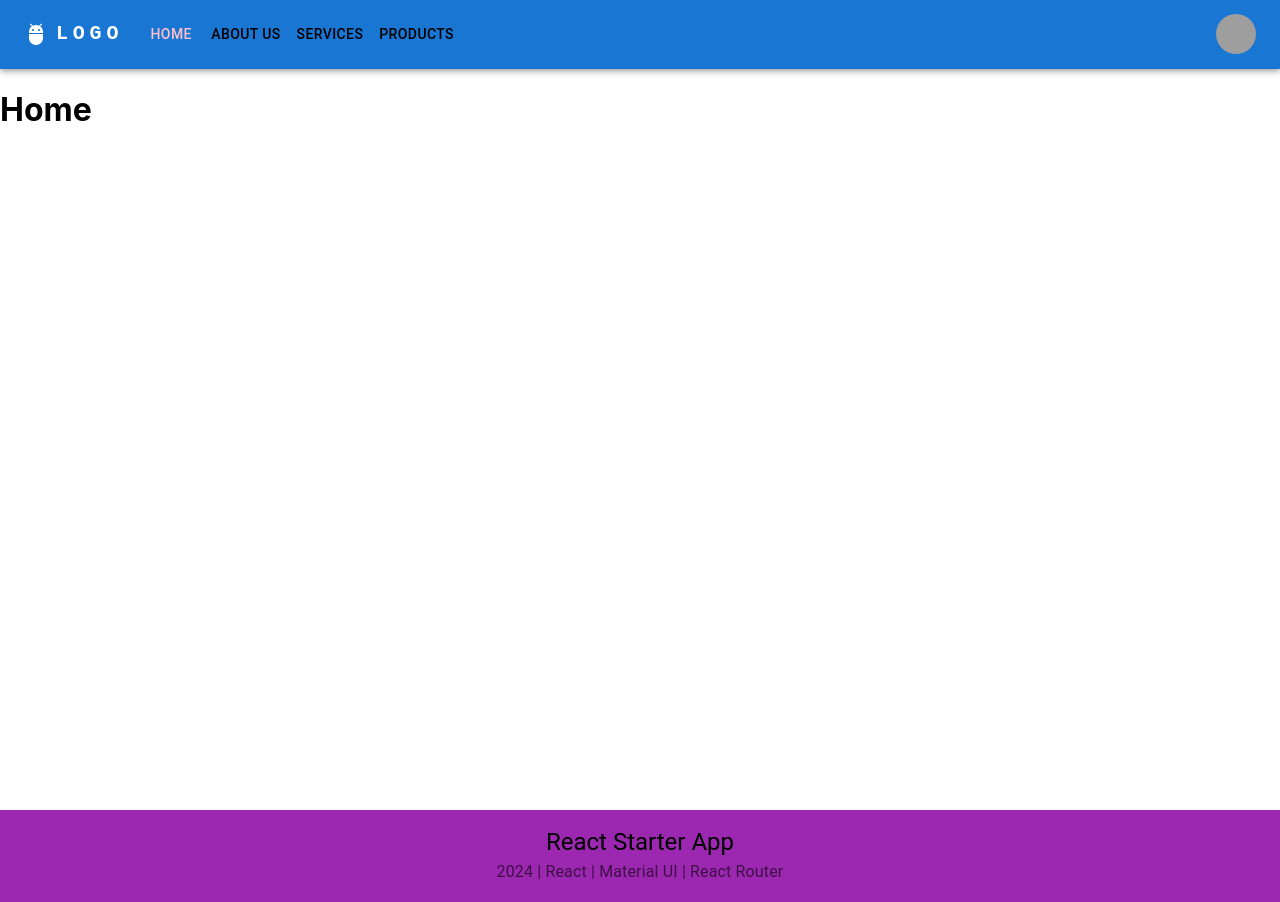
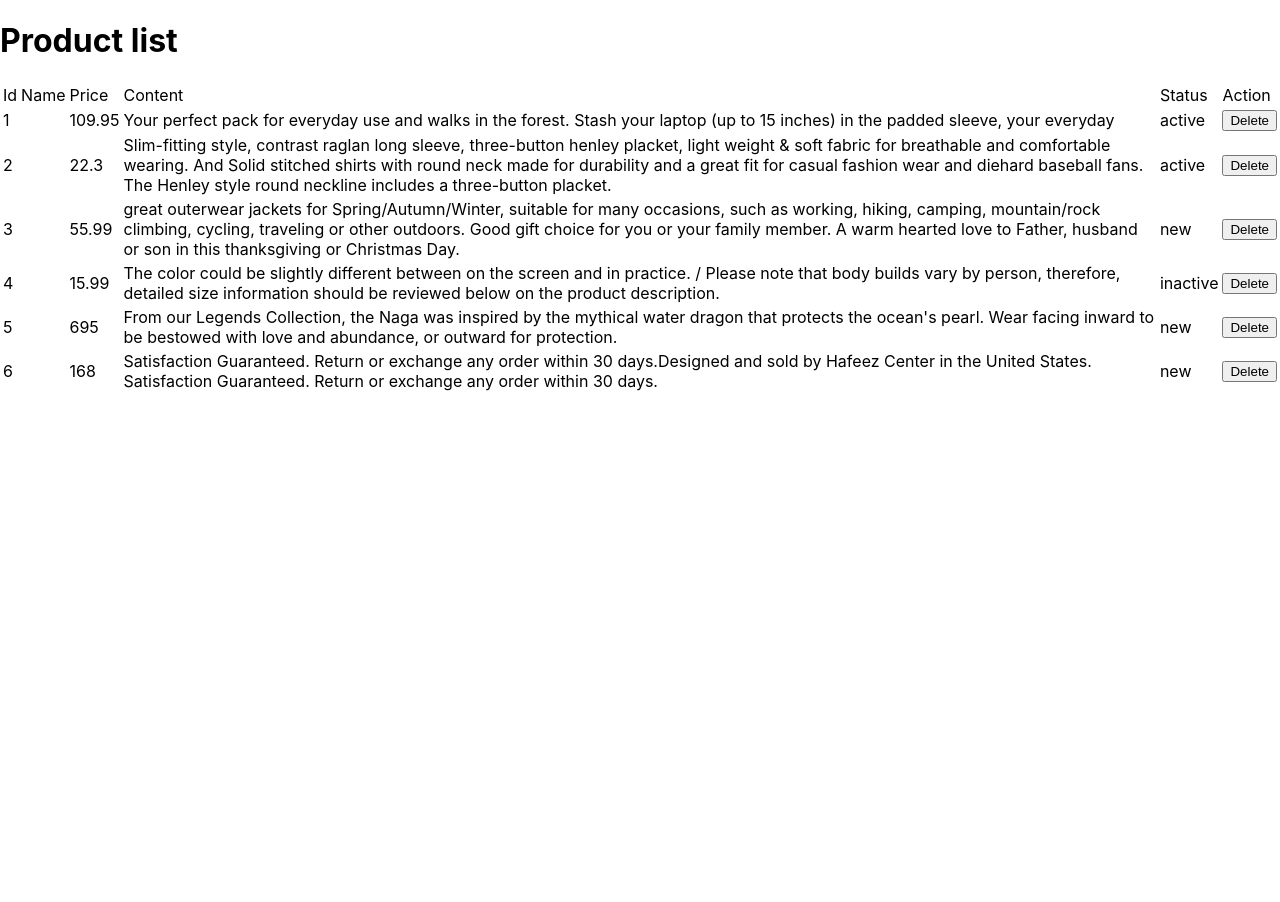
Before and after one commit to Ngocisme/LearnJS, a React (Create React App) app: page / in a window 1280 px wide. After the commit the page ends 800 px from the top, so only its background shows below. Built offline with nearby package versions, Linux system fonts and the light colour scheme; grey boxes are pictures that could not be loaded.

Commit message:
learn useState

```diff
--- a/src/App.js
+++ b/src/App.js
@@ -1,37 +1,69 @@
-import React from "react";
-import styles from "./App.module.scss";
-import SignUp from "./components/SignUp/SignUp";
-import { Routes, Route, BrowserRouter, Navigate } from "react-router-dom";
-import Layout from "./components/Layout/Layout";
-import Home from "./components/Home/Home";
-import SignIn from "./components/SignIn/SignIn";
-import About from "./components/About/About";
-import Service from "./components/Service/Service";
-import NotFound from "./components/NotFound/NotFound";
-import ProductDetail from "./components/ProductDetail/ProductDetail";
+import React, { useState } from "react";
 import Products from "./components/Products/Products";
 
 function App() {
+    const initProducts = [
+        {
+            id: 1,
+            title: "Fjallraven - Foldsack No. 1 Backpack, Fits 15 Laptops",
+            price: 109.95,
+            description:
+                "Your perfect pack for everyday use and walks in the forest. Stash your laptop (up to 15 inches) in the padded sleeve, your everyday",
+            status: "active",
+        },
+        {
+            id: 2,
+            title: "Mens Casual Premium Slim Fit T-Shirts ",
+            price: 22.3,
+            description:
+                "Slim-fitting style, contrast raglan long sleeve, three-button henley placket, light weight & soft fabric for breathable and comfortable wearing. And Solid stitched shirts with round neck made for durability and a great fit for casual fashion wear and diehard baseball fans. The Henley style round neckline includes a three-button placket.",
+            status: "active",
+        },
+        {
+            id: 3,
+            title: "Mens Cotton Jacket",
+            price: 55.99,
+            description:
+                "great outerwear jackets for Spring/Autumn/Winter, suitable for many occasions, such as working, hiking, camping, mountain/rock climbing, cycling, traveling or other outdoors. Good gift choice for you or your family member. A warm hearted love to Father, husband or son in this thanksgiving or Christmas Day.",
+            status: "new",
+        },
+        {
+            id: 4,
+            title: "Mens Casual Slim Fit",
+            price: 15.99,
+            description:
+                "The color could be slightly different between on the screen and in practice. / Please note that body builds vary by person, therefore, detailed size information should be reviewed below on the product description.",
+            status: "inactive",
+        },
+        {
+            id: 5,
+            title: "John Hardy Women's Legends Naga Gold & Silver Dragon Station Chain Bracelet",
+            price: 695,
+            description:
+                "From our Legends Collection, the Naga was inspired by the mythical water dragon that protects the ocean's pearl. Wear facing inward to be bestowed with love and abundance, or outward for protection.",
+            status: "new",
+        },
+        {
+            id: 6,
+            title: "Solid Gold Petite Micropave ",
+            price: 168,
+            description:
+                "Satisfaction Guaranteed. Return or exchange any order within 30 days.Designed and sold by Hafeez Center in the United States. Satisfaction Guaranteed. Return or exchange any order within 30 days.",
+            status: "new",
+        },
+    ];
+    const [products, setProducts] = useState(initProducts);
+    const removeProduct = (id) => {
+        console.log("test id: ", id);
+        let newProducts = [...products];
+        console.log(newProducts);
+        newProducts = newProducts.filter((product) => product.id !== id);
+        setProducts(newProducts);
+    };
     return (
-        <BrowserRouter>
-            <div className="App">
-                <Routes>
-                    <Route path="/signup" element={<SignUp />} />
-                    <Route path="/signin" element={<SignIn />} />
-                    <Route path="*" element={<NotFound />} />
-                    {/* <Route path="*" element={<Navigate to="/" replace />} /> */}
-                    <Route path="/" element={<Layout />}>
-                        <Route index element={<Home />} />
-                        <Route path="/about" element={<About />} />
-                        <Route path="/service" element={<Service />} />
-                        <Route path="/products">
-                            <Route index element={<Products />} />
-                            <Route path=":productId" element={<ProductDetail />} />
-                        </Route>
-                    </Route>
-                </Routes>
-            </div>
-        </BrowserRouter>
+        <div className="App">
+            <Products products={products} removeProduct={removeProduct} />
+        </div>
     );
 }
 
--- a/src/components/Products/Products.jsx
+++ b/src/components/Products/Products.jsx
@@ -1,148 +1,40 @@
-import React, { useState } from "react";
-import Table from "@mui/material/Table";
-import TableBody from "@mui/material/TableBody";
-import TableCell from "@mui/material/TableCell";
-import TableContainer from "@mui/material/TableContainer";
-import TableHead from "@mui/material/TableHead";
-import TableRow from "@mui/material/TableRow";
-import Paper from "@mui/material/Paper";
-import { Link, useLocation, useSearchParams } from "react-router-dom";
-import { Box, Button } from "@mui/material";
-import { NavLink } from "react-router-dom";
-import queryString from "query-string";
+import React from "react";
 
-function Products() {
-    function createData(id, title, price, desc, category, img, status) {
-        return { id, title, price, desc, category, img, status };
-    }
-    const rows = [
-        createData(
-            4,
-            "Mens Casual Slim Fit",
-            15.99,
-            "The color could be slightly different between on the screen and in practice. / Please note that body builds vary by person, therefore, detailed size information should be reviewed below on the product description.",
-            "men's clothing",
-            "https://fakestoreapi.com/img/71YXzeOuslL._AC_UY879_.jpg",
-            "all",
-        ),
-        createData(
-            5,
-            "Mens Casual Premium Slim Fit T-Shirts",
-            15.99,
-            "The color could be slightly different between on the screen and in practice. / Please note that body builds vary by person, therefore, detailed size information should be reviewed below on the product description.",
-            "men's clothing",
-            "https://fakestoreapi.com/img/71YXzeOuslL._AC_UY879_.jpg",
-            "all",
-        ),
-        createData(
-            6,
-            "Mens Cotton Jacket",
-            15.99,
-            "The color could be slightly different between on the screen and in practice. / Please note that body builds vary by person, therefore, detailed size information should be reviewed below on the product description.",
-            "men's clothing",
-            "https://fakestoreapi.com/img/71YXzeOuslL._AC_UY879_.jpg",
-            "active",
-        ),
-        createData(
-            7,
-            "Mens Casual",
-            15.99,
-            "The color could be slightly different between on the screen and in practice. / Please note that body builds vary by person, therefore, detailed size information should be reviewed below on the product description.",
-            "men's clothing",
-            "https://fakestoreapi.com/img/71YXzeOuslL._AC_UY879_.jpg",
-            "new",
-        ),
-        createData(
-            8,
-            "Mens Casual",
-            15.99,
-            "The color could be slightly different between on the screen and in practice. / Please note that body builds vary by person, therefore, detailed size information should be reviewed below on the product description.",
-            "men's clothing",
-            "https://fakestoreapi.com/img/71YXzeOuslL._AC_UY879_.jpg",
-            "inactive",
-        ),
-    ];
-
-    let [searchParams, setSearchParams] = useSearchParams();
-    let location = useLocation();
-    let [filteredStatus, setfilteredStatus] = useState(() => {
-        const params = queryString.parse(location.search);
-        return params.status || "all";
-    });
-
-    const handleShowAll = () => {
-        setfilteredStatus("all");
-        setSearchParams({ status: "all" });
+function Products({ products, removeProduct }) {
+    const handleDelete = (product) => {
+        removeProduct(product.id);
     };
-
-    const handleShowActive = () => {
-        setfilteredStatus("active");
-        setSearchParams({ status: "active" });
-    };
-
-    const handleShowInActive = () => {
-        setfilteredStatus("inactive");
-        setSearchParams({ status: "in active" });
-    };
-
-    const handleShowNew = () => {
-        setfilteredStatus("new");
-        setSearchParams({ status: "new" });
-    };
-
-    const renderProductList = rows.filter((row) => filteredStatus === "all" || filteredStatus === row.status);
     return (
         <>
             <h1>Product list</h1>
-            <Box sx={{ flexGrow: 1, display: { xs: "none", md: "flex" } }}>
-                <Button onClick={handleShowAll} sx={{ my: 2, color: "white", display: "block" }}>
-                    <NavLink>Show All</NavLink>
-                </Button>
-                <Button onClick={handleShowActive} sx={{ my: 2, color: "white", display: "block" }}>
-                    <NavLink>Show Active</NavLink>
-                </Button>
-                <Button onClick={handleShowInActive} sx={{ my: 2, color: "white", display: "block" }}>
-                    <NavLink>Show InActive</NavLink>
-                </Button>
-                <Button onClick={handleShowNew} sx={{ my: 2, color: "white", display: "block" }}>
-                    <NavLink>Show New</NavLink>
-                </Button>
-            </Box>
-            <TableContainer component={Paper}>
-                <Table sx={{ minWidth: 650 }} aria-label="simple table">
-                    <TableHead>
-                        <TableRow>
-                            <TableCell align="right">Id</TableCell>
-                            <TableCell align="right">Title</TableCell>
-                            <TableCell align="right">price</TableCell>
-                            <TableCell align="right">Description</TableCell>
-                            <TableCell align="right">category</TableCell>
-                            <TableCell align="right">image</TableCell>
-                            <TableCell align="right">Status</TableCell>
-                            <TableCell align="right">Method</TableCell>
-                        </TableRow>
-                    </TableHead>
-                    <TableBody>
-                        {renderProductList.map((row) => (
-                            <TableRow key={row.name} sx={{ "&:last-child td, &:last-child th": { border: 0 } }}>
-                                <TableCell component="th" scope="row">
-                                    {row.name}
-                                </TableCell>
-                                <TableCell align="right">{row.id}</TableCell>
-                                <TableCell align="right">{row.title}</TableCell>
-                                <TableCell align="right">{row.price}</TableCell>
-                                <TableCell align="right">{row.desc}</TableCell>
-                                <TableCell align="right">{row.category}</TableCell>
-                                <TableCell align="right">{row.img}</TableCell>
-                                <TableCell align="right">{row.status}</TableCell>
-                                <TableCell align="right">
-                                    <Link to={`/products/${row.id}`}>View</Link>
-                                </TableCell>
-                            </TableRow>
-                        ))}
-                    </TableBody>
-                </Table>
-            </TableContainer>
+            <table>
+                <thead>
+                    <tr>
+                        <td>Id</td>
+                        <td>Name</td>
+                        <td>Price</td>
+                        <td>Content</td>
+                        <td>Status</td>
+                        <td>Action</td>
+                    </tr>
+                </thead>
+                <tbody>
+                    {products.map((product) => {
+                        return (
+                            <tr key={product.id}>
+                                <td>{product.id}</td>
+                                <td>{product.name}</td>
+                                <td>{product.price}</td>
+                                <td>{product.description}</td>
+                                <td>{product.status}</td>
+                                <td>
+                                    <button onClick={() => handleDelete(product)}>Delete</button>
+                                </td>
+                            </tr>
+                        );
+                    })}
+                </tbody>
+            </table>
         </>
     );
 }
```
